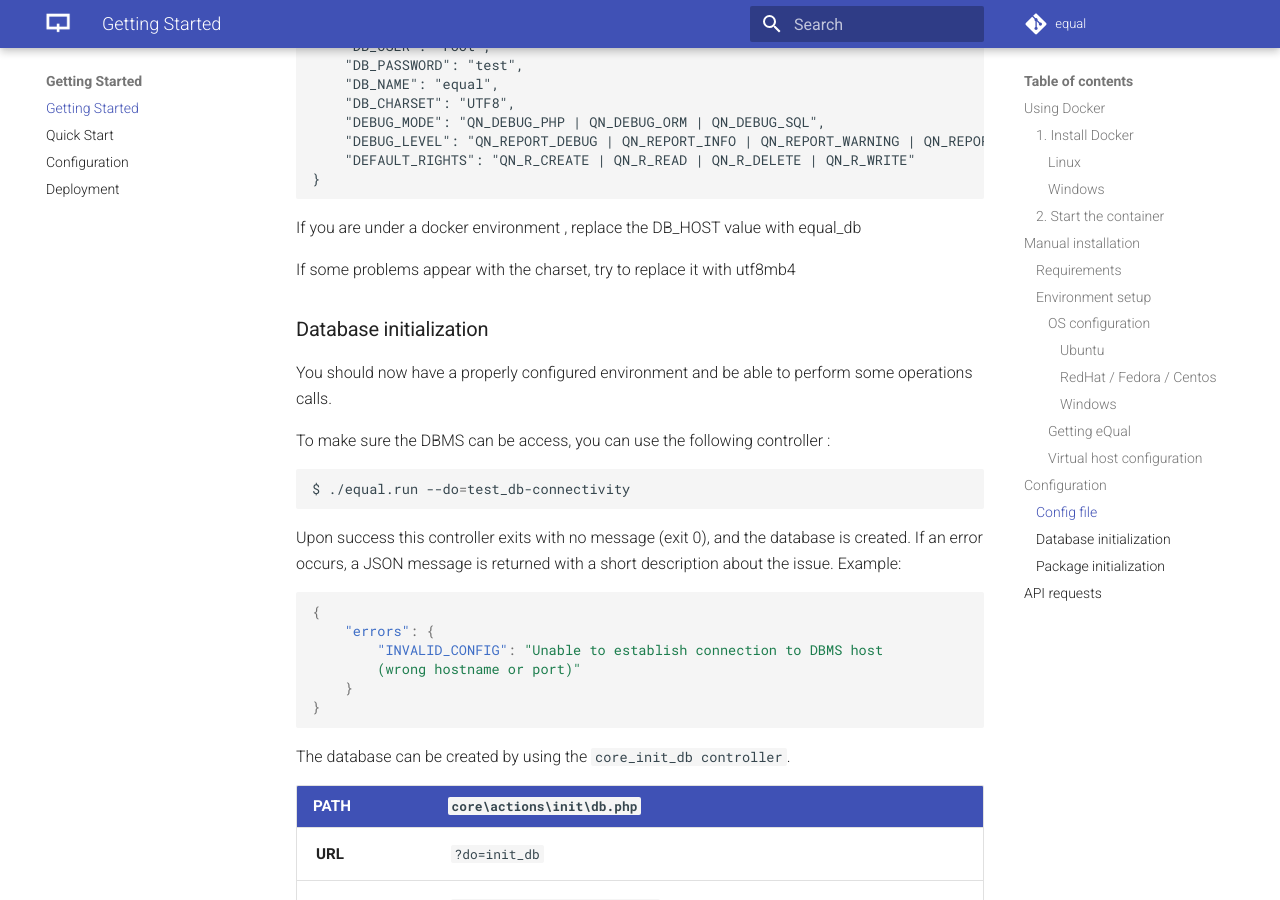
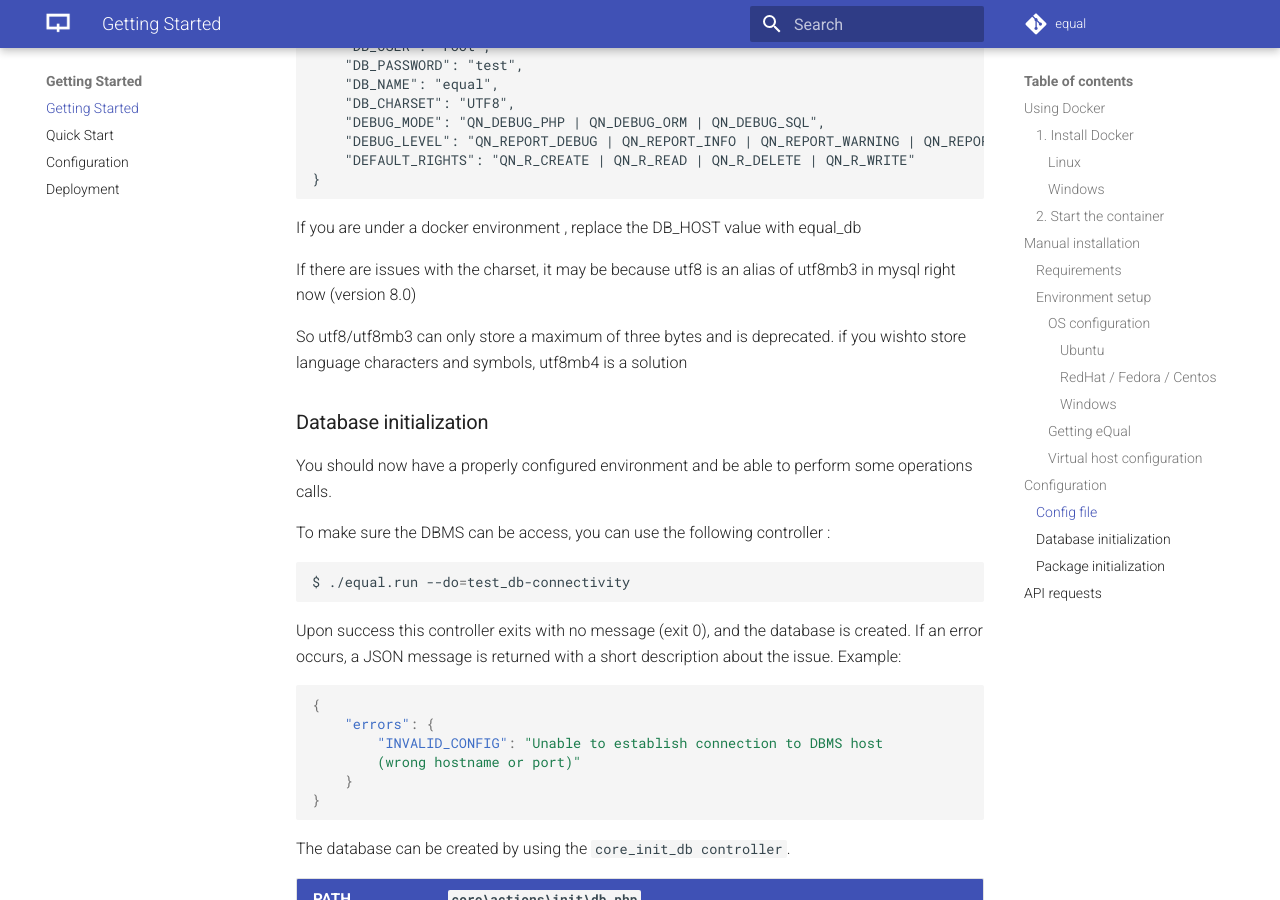
Before and after one commit to equalframework/equal-doc, an MkDocs documentation site: the page built from docs/getting-started/installation.md, in a window 1280 px wide and 900 px high, scrolled down 5006 px. Built offline with MkDocs 1.6.1 and Material for MkDocs 9.7.7, drawn with Linux system fonts in a browser that asks for light colours; comment, search, counter and statistics services are not loaded; the version menu is left out.

Commit message:
update installation charset

````diff
--- a/docs/getting-started/installation.md
+++ b/docs/getting-started/installation.md
@@ -248,7 +248,9 @@ Edit `config.json` to adapt the values according to your environment:
 ```
 If you are under a docker environment , replace the DB_HOST value with equal_db
 
-If some problems appear with the charset, try to replace it with utf8mb4
+If there are issues with the charset, it may be because utf8 is an alias of utf8mb3 in mysql right now (version 8.0)
+
+So utf8/utf8mb3 can only store a maximum of three bytes and is deprecated. if you wishto store language characters and symbols, utf8mb4 is a solution
 
 
 ### Database initialization
````
